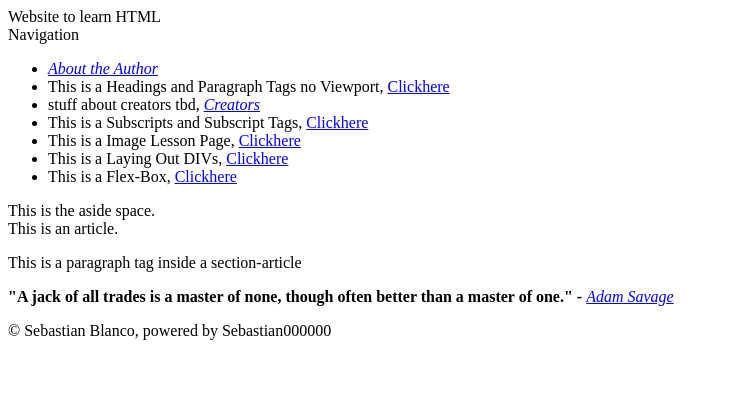
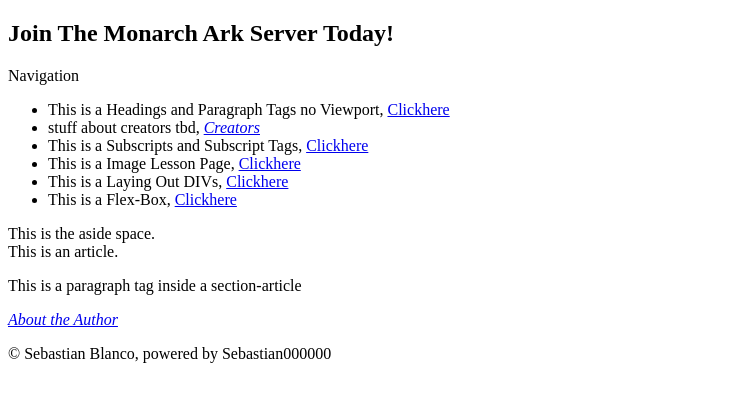
Before and after one commit to Sebastian000000/Promotional-Website.github.io, a plain HTML site: page index.html in a window 1280 px wide. Shown: the whole page, without its empty margins (0-730 px from the left). Drawn offline with Linux system fonts and the light colour scheme.

Commit message:
Update index.html

```diff
--- a/index.html
+++ b/index.html
@@ -5,7 +5,7 @@
     <meta charset="UTF-8">
     <meta http-equiv="X-UA-Compatible" content="IE=edge">
     <meta name="author" content="Sebastian Blanco">
-    <meta name="description" content="Learning HTML by building a simple website">
+    <meta name="description" content="Monarch Ark Server">
     <meta name="keywords" content="boilerplate, starter code, HTML, learning, splash, page index">
     <meta name="viewport" content="width=device-width, initial-scale=1.0">
      <!-- Content give value for name or http-equiv attribute, text entry in string or array string -->
@@ -21,7 +21,7 @@
     <!-- meta http-equiv="content-type" content="text/html; charset=UTF-8" -->
     <!-- Already specified in the charset above-->
 
-    <title>Splash Page</title>
+    <title>Home</title>
 
     <!-- Warning about JavaScript, Cybersecurity Topic-->
     <noscript>Running JavaScript is not necessary in the HTML.....FYT: your feature to execute scripts is turned off</noscript>
@@ -29,12 +29,11 @@
 </head>
 
 <body>
-    <header><body>Website to learn HTML</header>
+    <header><strong><h2>Join The Monarch Ark Server Today!</h2></strong></header>
     <nav>
         <header>Navigation</header>
         <section>
         <ul>
-            <li><em><a href="About the author.md" target="_blank">About the Author</a></em>
             <li>This is a Headings and Paragraph Tags no Viewport, <a href="childPages/Headings and Paragraph Tags no Viewport.html" target="_blank">Clickhere</a>
             <li>stuff about creators tbd, <em><a href="stuff/Creators.html" target="_blank">Creators</a></em>
             <li>This is a Subscripts and Subscript Tags, <a href="childPages/Subscript and Superscript Tags.html" target="_blank">Clickhere</a>
@@ -49,11 +48,7 @@
 </body>
 
     <footer>
-        <blockquote cite="https://en.wikipedia.org/wiki/Jack_of_all_trades,_master_of_none#:~:text=%22Jack%20of%20all%20trades%2C%20master,a%20very%20good%20broad%20knowledge.">
-            <!-- Date Acessed 20220706 -->
-        </blockquote>
-        <strong>"A jack of all trades is a master of none, though often better than a master of one." -</strong>
-        <em><a href="https://en.wikipedia.org/wiki/Jack_of_all_trades,_master_of_none#:~:text=%22Jack%20of%20all%20trades%2C%20master,a%20very%20good%20broad%20knowledge." target="_blank">Adam Savage</a></em>
+        <em><a href="About the author.md" target="_blank">About the Author</a></em>
         <p>&copy Sebastian Blanco, powered by Sebastian000000</p>
     <footer>
 
```
